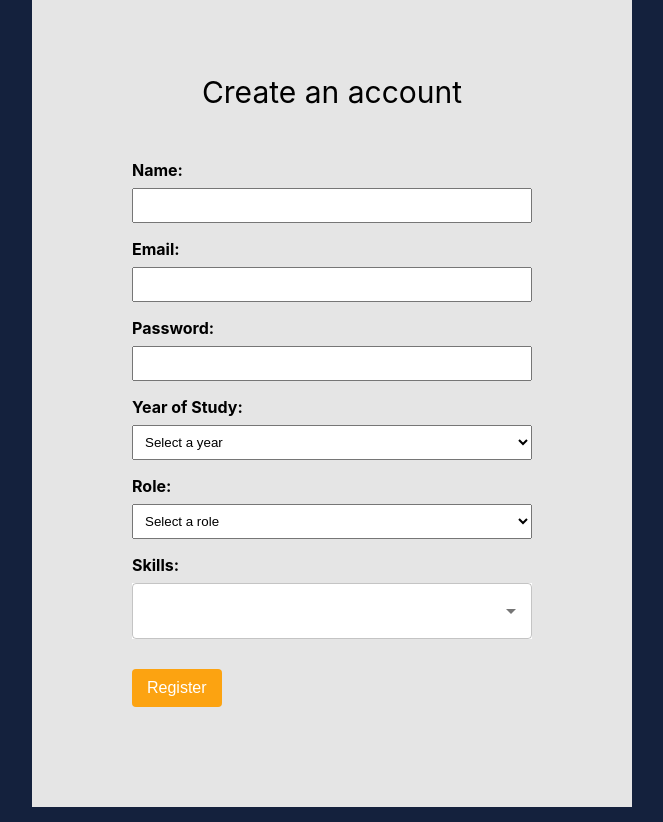
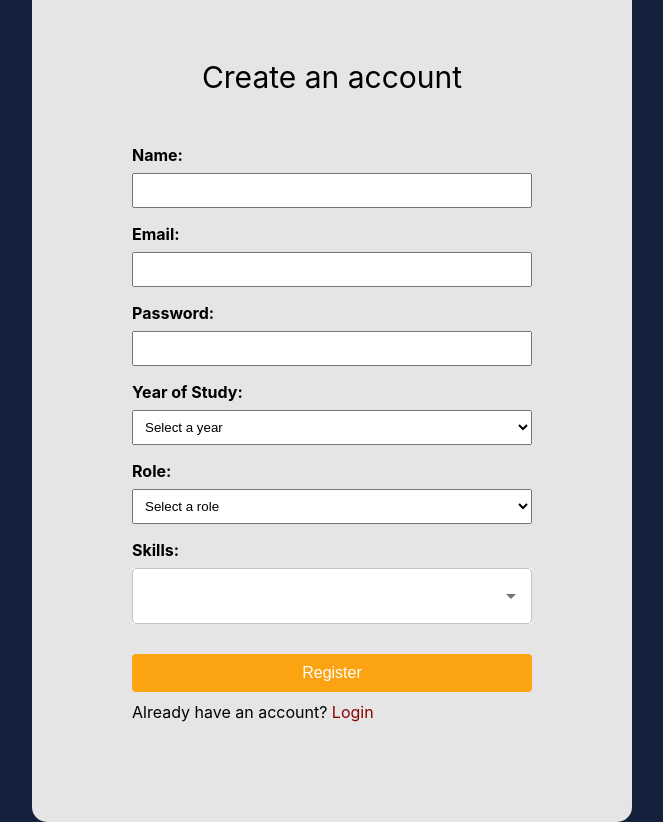
Before and after one commit to biancabelea/study-hub, a React (Create React App) app in the folder study-hub/: page /register in a window 1280 px wide. Shown: the whole page, without its empty margins (308-971 px from the left). Built offline with nearby package versions, Linux system fonts and the light colour scheme.

Commit message:
Added login redirection to register

```diff
--- a/study-hub/src/App.tsx
+++ b/study-hub/src/App.tsx
@@ -1,11 +1,17 @@
 import React from 'react';
 import './App.css';
 import Register from "./components/Register";
+import {BrowserRouter, Route, Routes} from "react-router-dom";
 
 function App() {
     return (
         <>
-            <Register/>
+            <BrowserRouter>
+                <Routes>
+                    <Route path='/register' element={<Register/>}/>
+                    {/*<Route path='/login' element={<Login/>}/>*/}
+                </Routes>
+            </BrowserRouter>
         </>
     );
 }
--- a/study-hub/src/components/Register.css
+++ b/study-hub/src/components/Register.css
@@ -58,6 +58,10 @@ button:hover {
     background-color: var(--grey);
     width: 500px;
     padding: 80px 100px 100px 100px;
+    border-radius: 15px;
+    display: flex;
+    justify-content: center;
+    flex-direction: column;
 }
 
 .title {
@@ -68,3 +72,12 @@ button:hover {
     font-size: 30px;
     margin-bottom: 50px;
 }
+
+.redirect {
+    cursor: pointer;
+    color: darkred;
+}
+
+.prompt {
+    padding-top: 10px;
+}
--- a/study-hub/src/components/Register.tsx
+++ b/study-hub/src/components/Register.tsx
@@ -5,6 +5,7 @@ import './Register.css';
 import Chip from '@mui/material/Chip';
 import TextField from '@mui/material/TextField';
 import Autocomplete from '@mui/material/Autocomplete';
+import { useNavigate } from 'react-router-dom';
 
 const skills = [
     'React',
@@ -48,6 +49,11 @@ function Register () {
             console.error('Registration failed', error);
         }
     };
+
+    const navigate = useNavigate();
+    const handleLoginClick = () => {
+        navigate('/login');
+    }
 
     return (
         <div>
@@ -117,6 +123,10 @@ function Register () {
             </div>
 
             <button type="submit">Register</button>
+            <div className="prompt">
+                Already have an account?
+                <a className="redirect" onClick={() => handleLoginClick()}> Login</a>
+            </div>
         </form>
         </div>
     );
```
